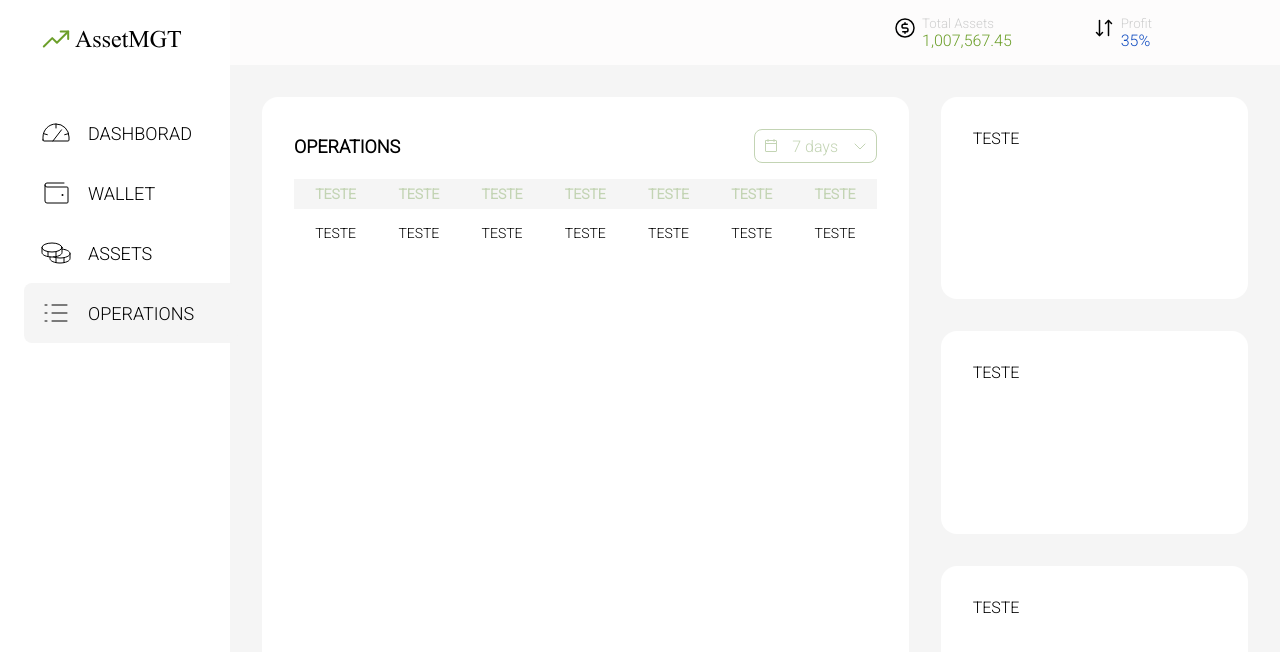
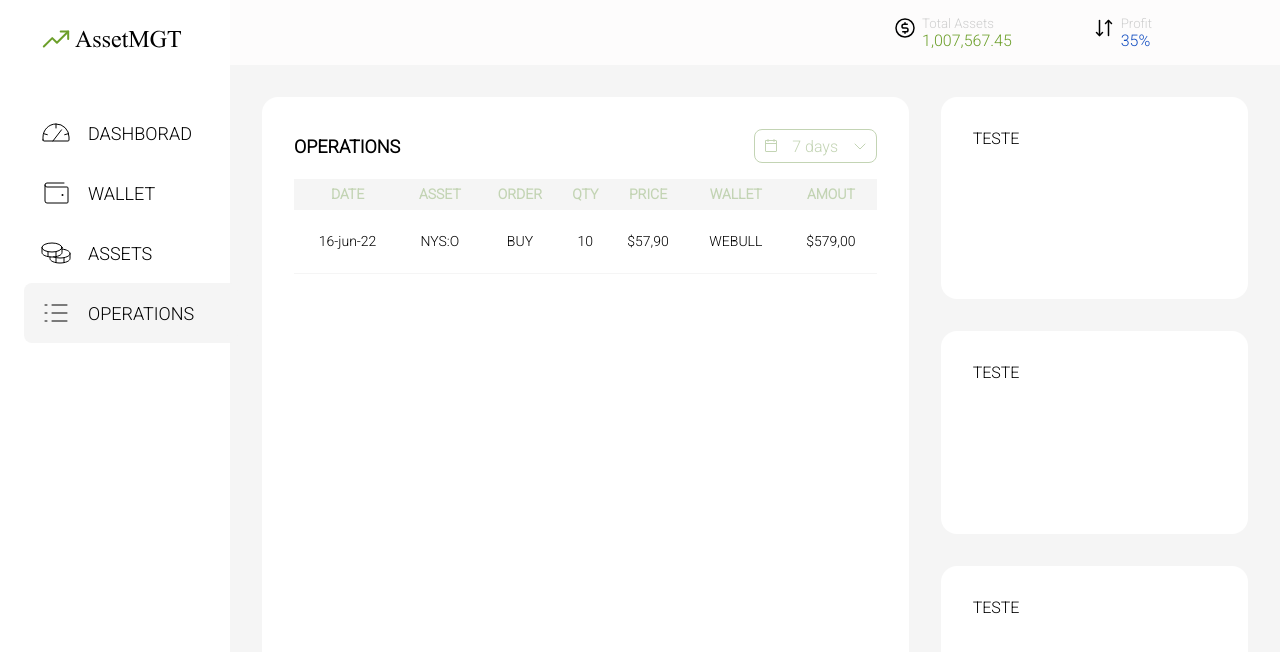
Before and after one commit to igorpiedade/AssetMGT, a React (Vite) app: page /app/operations in a window 1280 px wide. Shown: the top 652 px of the page. Built offline with nearby package versions, Linux system fonts and the light colour scheme.

Commit message:
before adding ReactQuery

```diff
--- a/src/pages/Operations/components/ListOperations/index.tsx
+++ b/src/pages/Operations/components/ListOperations/index.tsx
@@ -15,22 +15,22 @@ export function ListOperations() {
 
             <OperationsTable>
                 <tr>
-             <th>TESTE</th>
-             <th>TESTE</th>
-             <th>TESTE</th>
-             <th>TESTE</th>
-             <th>TESTE</th>
-             <th>TESTE</th>
-             <th>TESTE</th>
+                    <th>DATE</th>
+                    <th>ASSET</th>
+                    <th>ORDER</th>
+                    <th>QTY</th>
+                    <th>PRICE</th>
+                    <th>WALLET</th>
+                    <th>AMOUT</th>
                 </tr>
                 <tr>
-             <td>TESTE</td>
-             <td>TESTE</td>
-             <td>TESTE</td>
-             <td>TESTE</td>
-             <td>TESTE</td>
-             <td>TESTE</td>
-             <td>TESTE</td>
+                    <td>16-jun-22</td>
+                    <td>NYS:O</td>
+                    <td>BUY</td>
+                    <td>10</td>
+                    <td>$57,90</td>
+                    <td>WEBULL</td>
+                    <td>$579,00</td>
                 </tr>
             </OperationsTable>
         </>
--- a/src/pages/Operations/components/ListOperations/styled.ts
+++ b/src/pages/Operations/components/ListOperations/styled.ts
@@ -35,15 +35,22 @@ export const OperationsTable = styled.table`
         background-color: ${props => props.theme.bgThemeColor};
         color: ${props => props.theme.txtOperationsTitles};
         height: 1.875rem;
-        border-bottom: 1px;
-        border-color: gray;
+        border-bottom: 0;
     }
 
     td {
-        height: 3rem;
+        height: 4rem;
         text-align: center;
-        border-bottom: 1px;
+    }
 
+    tr {
+        border-bottom: 1px solid #F5F5F5;
+
+
+        &:hover {
+            font-weight: bold;
+            color: green;
+        }
     }
 
 `
```
Lines whose indentation alone changed are shown as unchanged.
